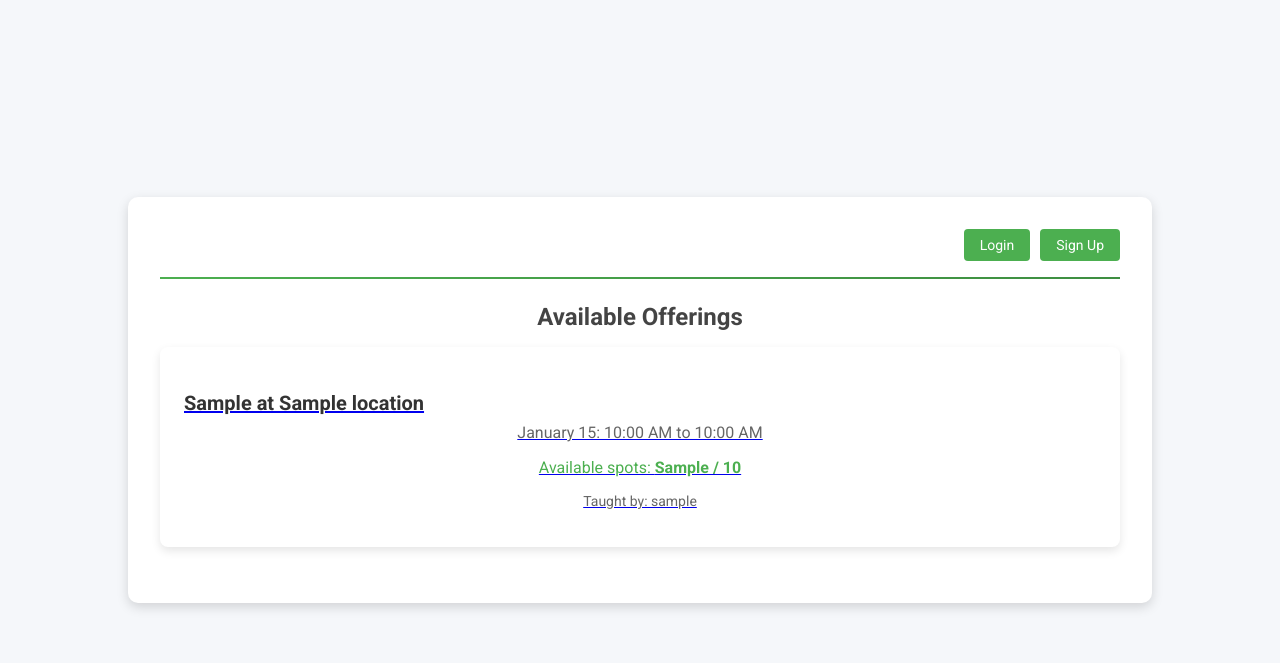
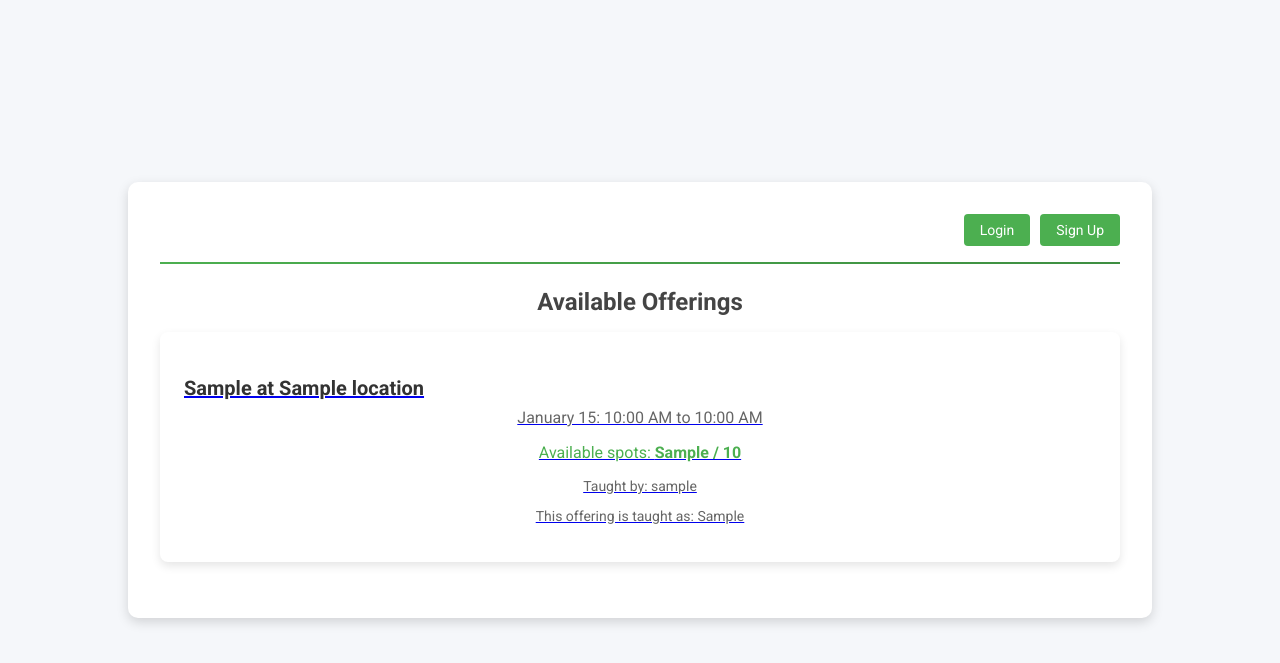
Before and after one commit to antoinemansour7/SOEN342, a Flask app: template templates/index.html in a window 1280 px wide. Shown: the top 663 px of the page. Run offline with Flask 3, Linux system fonts and the light colour scheme; the template is opened without the code that fills it: most values are stand-ins (such as "Sample title", 1, 10 or a date in 2020).

Commit message:
Added the offering type in index.html

```diff
--- a/app.py
+++ b/app.py
@@ -165,6 +165,7 @@ def create_offering():
             end_time=form.end_time.data,
             maximum_capacity=maximum_capacity,
             offering_type=form.offering_type.data
+
         )
 
         # Set 'available_spots' after creation
--- a/templates/index.html
+++ b/templates/index.html
@@ -71,7 +71,12 @@
                             </p>
 
                             <!-- Display the offering type (Private or Group) -->
+                            <p class="offering-type">
+                                <p>This offering is taught as: {{ offering.offering_type if offering.offering_type else 'Not specified' }}</p>
 
+
+
+                            </p>
 
                             <!-- Check if the offering is available -->
                             {% if offering.available_spots == 0 %}
```
Also changed, not shown: instance/site.db.
